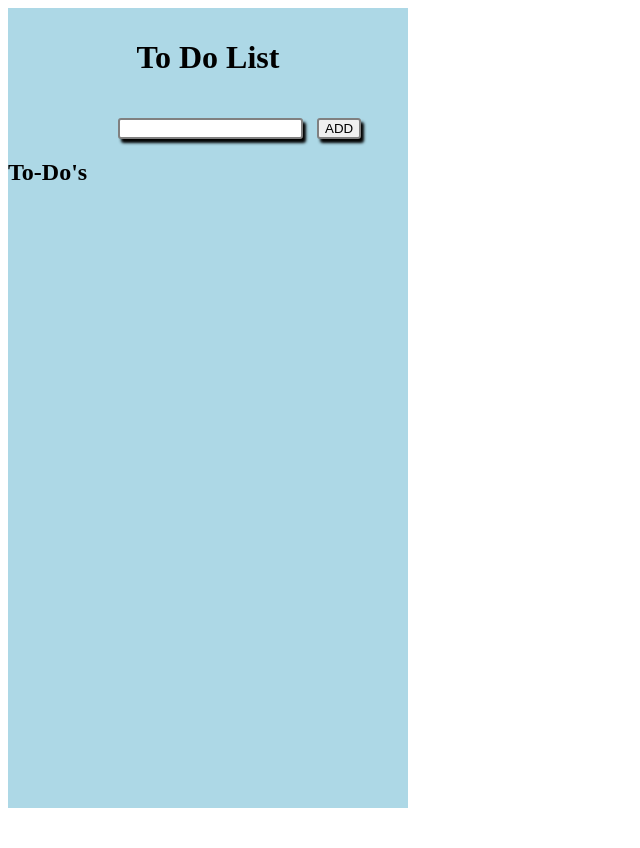
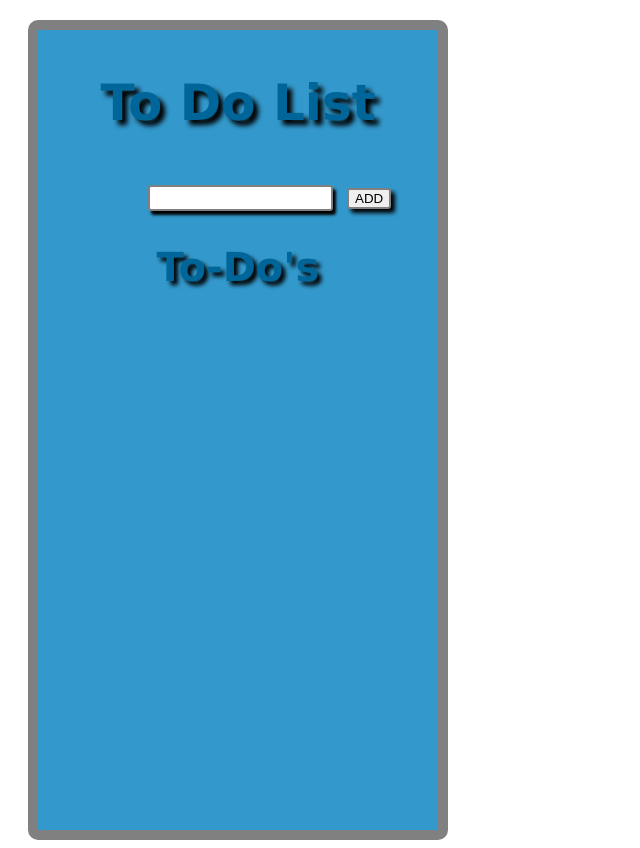
Before and after one commit to johnkeisker/16-vanilla-todo, a website: page app/index.html in a window 1280 px wide. Shown: the whole page, without its empty margins (0-640 px from the left). Before the commit the page ends 816 px from the top, so only its background shows below. Drawn offline with nearby package versions, Linux system fonts and the light colour scheme; files that its build step writes are made by us from their sources; files whose address does not match are found by name.

Commit message:
styling changes

```diff
--- a/app/styles/_modules.scss
+++ b/app/styles/_modules.scss
@@ -1,25 +1,27 @@
-body {
 
-}
 
 
 
 .container {
+  margin-top: 20px;
+  margin-left: 20px;
   height: 800px;
   width: 400px;
-  background-color: lightblue;
-  border-width: medium;
-  border-color: black;
+  background-color: #3399cc;
+  border: 10px solid gray;
+  border-radius: 10px;
 }
 .header {
+  font-size: 25px;
+  font-family: Verdana;
+  text-shadow: 5px 5px 5px black;
   padding-top: 10px;
+  color: #006699;
   text-align: center;
 }
 
-
-
-
 #toDoInput {
+  height: 20px;
   margin-top: 20px;
   margin-left: 110px;
   border: 2px solid gray;
@@ -30,5 +32,22 @@ body {
   margin-left: 10px;
   border: 2px solid gray;
   border-radius: 3px;
-  box-shadow: 3px 4px 3px black;
+  box-shadow: 4px 4px 4px black;
 }
+
+h2 {
+  font-size: 40px;
+  font-family: Verdana;
+  text-shadow: 4px 4px 4px black;
+  text-align: center;
+  color: #006699;
+}
+#toDo {
+  font-size: 35px;
+  font-family: Verdana;
+  font-weight: bold;
+  color: gray;
+  text-transform: capitalize;
+  text-shadow: 4px 4px 4px black;
+  margin-left: 10px;
+}
```
Also changed, not shown: dist/styles/main.css.
